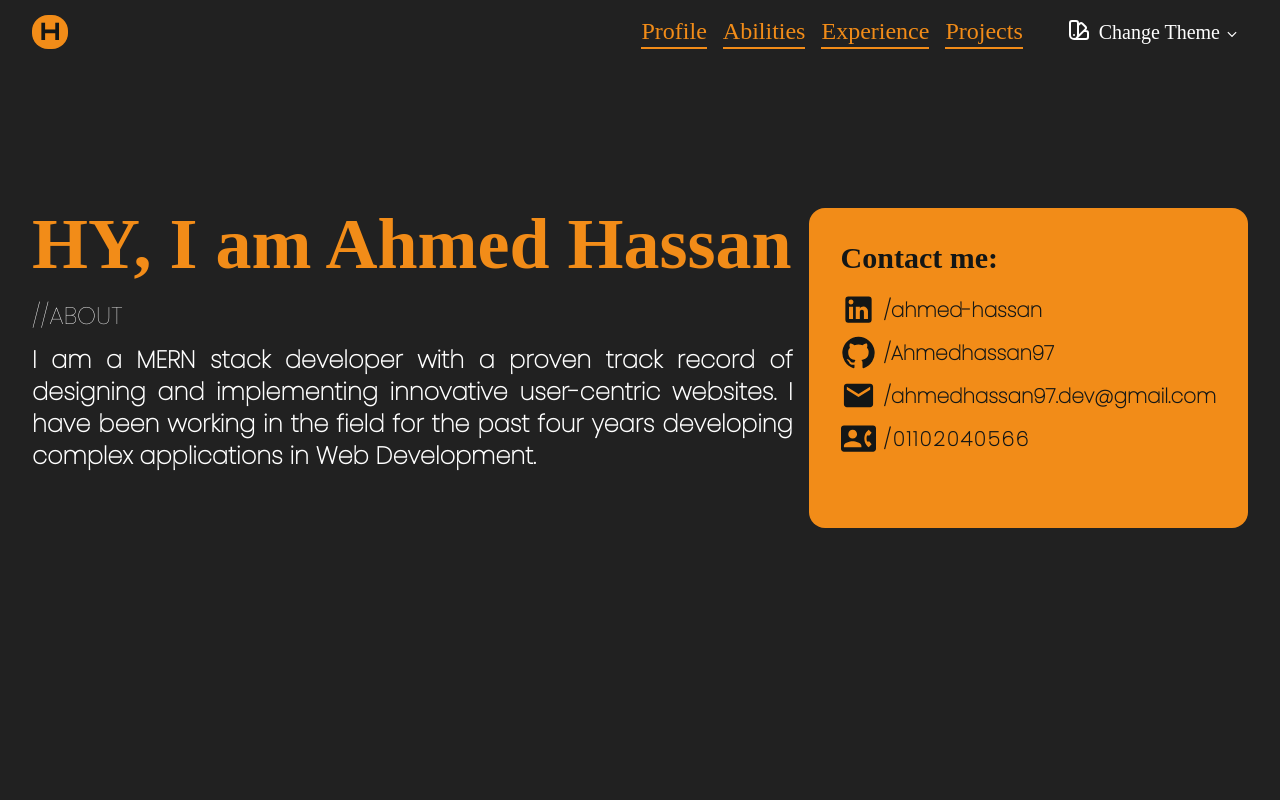
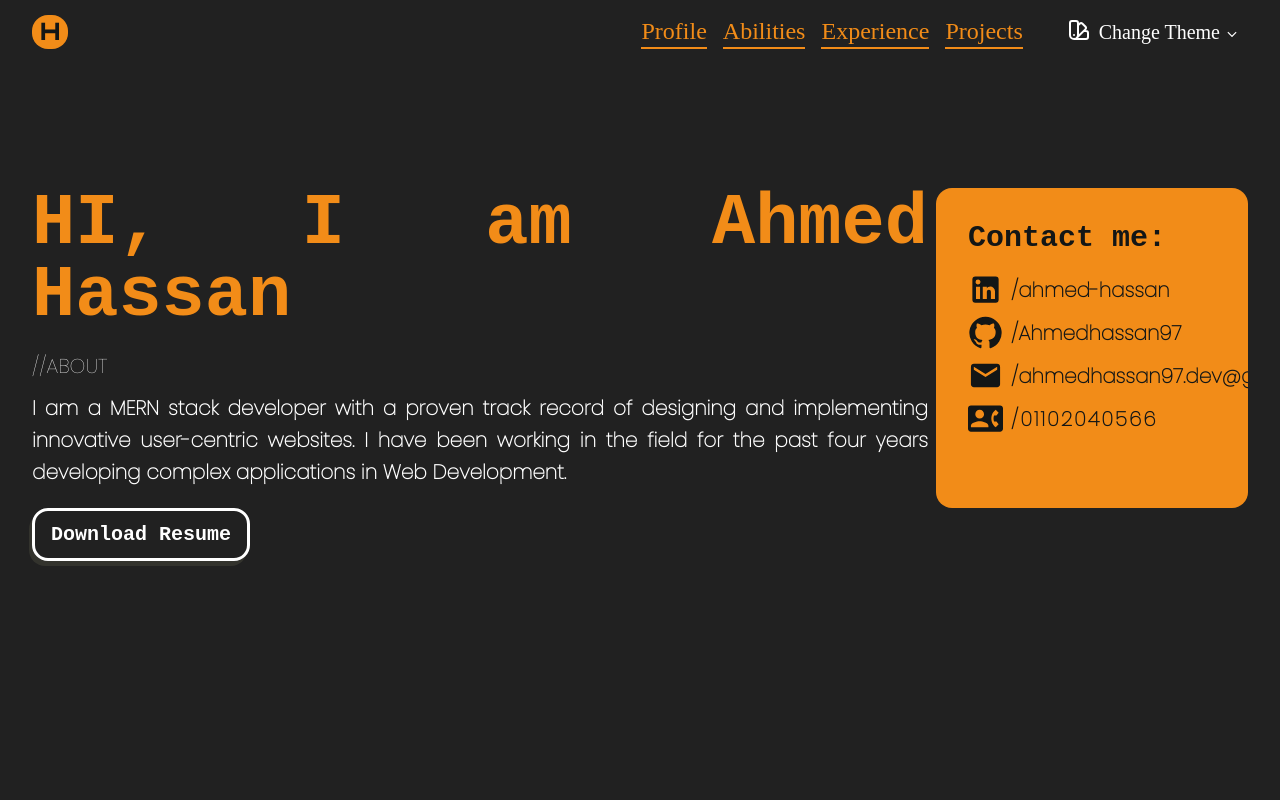
Before and after one commit to AhmedHassan97/my-website, a Next.js app: page / in a window 1280 px wide. Shown: the top 800 px of the page. Built offline with nearby package versions, Linux system fonts and the light colour scheme.

Commit message:
fix: fix styling in Profile Section

```diff
--- a/components/Profile.js
+++ b/components/Profile.js
@@ -21,8 +21,8 @@ const Profile = () => {
       leaveTo="opacity-0 scale-95"
     >
       <div
-        className="md:mt-36 px-2 lg:px-8 flex xl:flex-row flex-col justify-between mx-auto md:space-x-4 space-x-0 md:pb-0 pb-8"
-        style={{ maxWidth: "1600px", minHeight: "100vh", maxHeight: "100vh" }}
+        className=" mt-11 pt-20 px-2 lg:px-8 flex xl:flex-row flex-col justify-between mx-auto md:space-x-2 space-x-0 md:pb-0 pb-8 text-base-content font-medium text-xl bg-base-100 transition duration-100 ease-linear md:min-h-screen"
+        style={{ maxWidth: "1600px", fontFamily: "poppins" }}
         id="profile"
       >
         <div className="flex flex-col max-w-4xl">
@@ -30,15 +30,9 @@ const Profile = () => {
           <div className="text-primary flex flex-col xl:flex-row text-justify">
             <h1
               className="mb-5 text-7xl font-extrabold  "
-              style={{ fontFamily: "Ubuntu Mono" }}
+              style={{ fontFamily: "IBM Plex Mono,monospace" }}
             >
-              HY,&nbsp;I am Ahmed Hassan{" "}
-            </h1>
-            <h1
-              className="mb-5 text-7xl font-extrabold "
-              style={{ fontFamily: "Ubuntu Mono" }}
-            >
-              {" "}
+              HI,&nbsp;I am Ahmed Hassan{" "}
             </h1>
           </div>
           {/* Body */}
@@ -46,28 +40,41 @@ const Profile = () => {
             <p className="pb-3">//ABOUT</p>
           </div>
           <div>
-            <p
-              className="mb-5 text-base-content font-bold text-justify leading-8"
-              style={{ fontFamily: "poppins" }}
-            >
+            <p className="mb-5 text-base-content font-bold text-justify leading-8">
               I am a MERN stack developer with a proven track record of
               designing and implementing innovative user-centric websites. I
               have been working in the field for the past four years developing
               complex applications in Web Development.
             </p>
           </div>
+          <div style={{ fontFamily: "IBM Plex Mono,monospace" }}>
+            <button
+              className="hover:bg-primary hover:text-primary-content rounded-box mb-4"
+              style={{
+                boxShadow: "-3px 5px #33332d",
+                padding: "0.6rem 1rem",
+                border: "3px solid",
+                fontWeight: "600",
+              }}
+            >
+              <a href="./Resume.pdf" download>
+                Download Resume
+              </a>
+            </button>
+          </div>
+
           {/* Contact */}
         </div>
 
-        <div className="bg-primary text-primary-content font-extrabold rounded-box max-w-md max-h-80">
+        <div className="bg-primary text-primary-content font-extrabold rounded-box max-w-md max-h-80 overflow-x-hidden">
           <div className="card-body flex flex-col ">
             <h2
               className="text-3xl font-extrabold pb-4"
-              style={{ fontFamily: "Ubuntu Mono" }}
+              style={{ fontFamily: "IBM Plex Mono,monospace" }}
             >
               Contact me:
             </h2>
-            <div className="flex flex-col justify-start space-y-2 text-xl">
+            <div className="flex flex-col justify-start space-y-2 sm:text-xl text-base">
               {/* <FacebookIcon fontSize="large" /> */}
               <div className="flex flex-row justify-start text-center items-center space-x-2">
                 <LinkedInIcon fontSize="large" />
```
